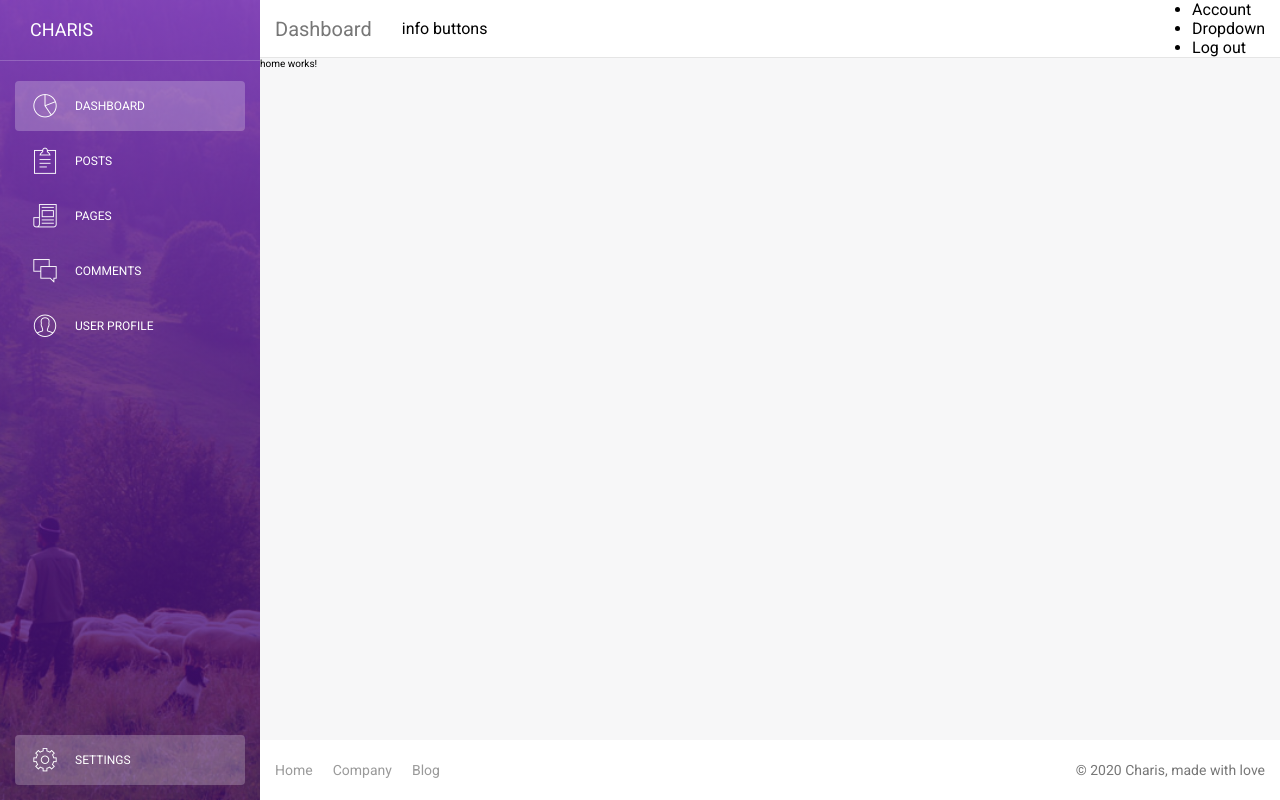
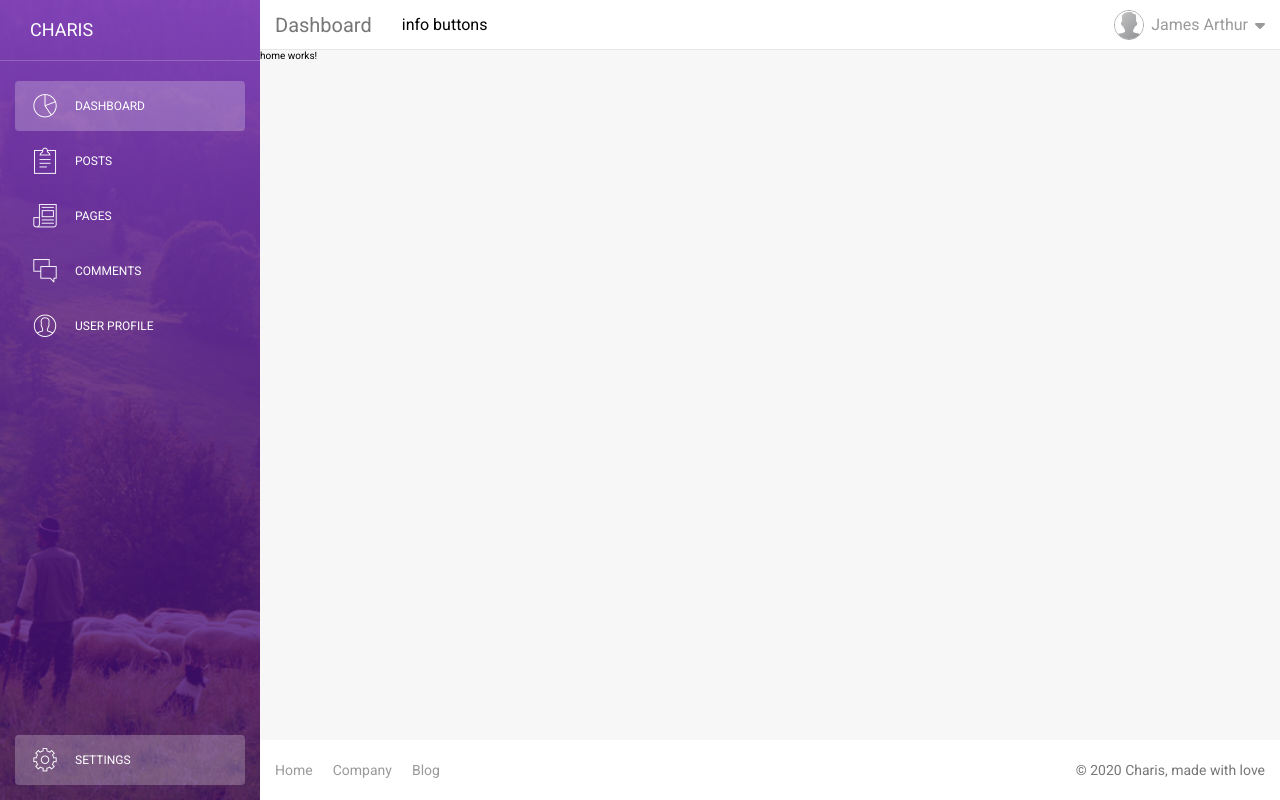
Before and after one commit to onwuvic/angular-admin-dashboard, an Angular app: page /dashboard in a window 1280 px wide. Built offline with nearby package versions, Linux system fonts and the light colour scheme.

Commit message:
add nav last menu

```diff
--- a/src/app/shared/nav/nav.component.html
+++ b/src/app/shared/nav/nav.component.html
@@ -4,10 +4,8 @@
     info buttons
   </div>
   <div class="navbar-nav">
-    <ul>
-      <li>Account</li>
-      <li>Dropdown</li>
-      <li>Log out</li>
-    </ul>
+    <img src="/assets/img/default-avatar.png" alt="User Photo" class="navbar-nav-image">
+    <p class="navbar-nav-name">James Arthur</p>
+    <i class="fa fa-caret-down navbar-nav-icon" aria-hidden="true"></i>
   </div>
 </div>
--- a/src/app/shared/nav/nav.component.scss
+++ b/src/app/shared/nav/nav.component.scss
@@ -21,5 +21,23 @@
 
   &-nav {
     display: flex;
+    align-items: center;
+    color: var(--color-grey-light-5);
+
+    &-image {
+      width: 30px;
+      height: 30px;
+      border-radius: 50%;
+      border: 1px solid var(--color-grey-light-6);
+      margin-right: .7rem;
+    }
+
+    &-name {
+      margin-right: .7rem;
+    }
+
+    &-icon {
+      cursor: pointer;
+    }
   }
 }
```
